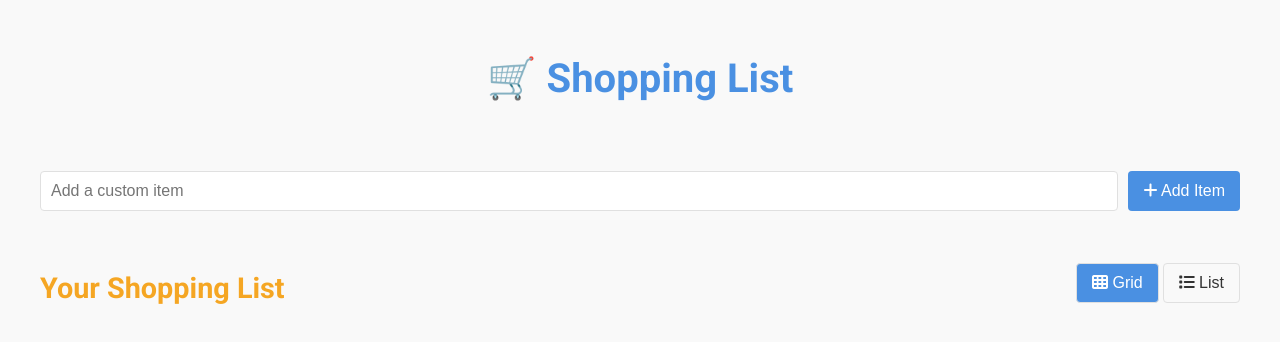
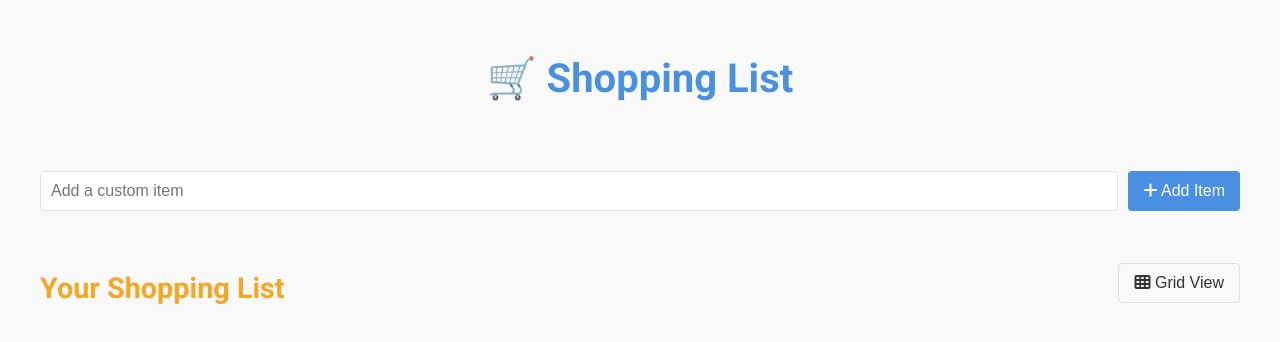
Before and after one commit to GEMS-Gallery/cartchecker-0191ee8c6083, a website built with Vite: page frontend/index.html in a window 1280 px wide. Built offline with nearby package versions, Linux system fonts and the light colour scheme; what @dfinity/agent would draw is missing.

Commit message:
0191ee9a-748e-766b-b807-f7ed2312b5cc

```diff
--- a/frontend/index.html
+++ b/frontend/index.html
@@ -25,8 +25,9 @@
                 <div class="list-header">
                     <h2>Your Shopping List</h2>
                     <div class="view-toggle">
-                        <button id="grid-view-btn" class="active"><i class="fas fa-th"></i> Grid</button>
-                        <button id="list-view-btn"><i class="fas fa-list"></i> List</button>
+                        <button id="view-toggle-btn">
+                            <i class="fas fa-th"></i> Grid View
+                        </button>
                     </div>
                 </div>
                 <ul id="shopping-list" class="grid-view"></ul>
--- a/frontend/index.js
+++ b/frontend/index.js
@@ -5,8 +5,9 @@ document.addEventListener('DOMContentLoaded', async () => {
     const shoppingList = document.getElementById('shopping-list');
     const addItemForm = document.getElementById('add-item-form');
     const newItemInput = document.getElementById('new-item');
-    const gridViewBtn = document.getElementById('grid-view-btn');
-    const listViewBtn = document.getElementById('list-view-btn');
+    const viewToggleBtn = document.getElementById('view-toggle-btn');
+
+    let isGridView = true;
 
     async function renderCategories() {
         const categories = await backend.getCategories();
@@ -38,10 +39,10 @@ document.addEventListener('DOMContentLoaded', async () => {
                 <span><span class="emoji">${item.emoji}</span>${item.description}</span>
                 <div class="actions">
                     <button class="toggle-btn" data-id="${item.id}">
-                        <i class="fas ${item.completed ? 'fa-check-circle' : 'fa-circle'}"></i>
+                        <i class="fas ${item.completed ? 'fa-check-square' : 'fa-square'}"></i>
                     </button>
                     <button class="delete-btn" data-id="${item.id}">
-                        <i class="fas fa-trash"></i>
+                        <i class="fas fa-trash-alt"></i>
                     </button>
                 </div>
             `;
@@ -49,22 +50,20 @@ document.addEventListener('DOMContentLoaded', async () => {
         });
     }
 
-    function setView(view) {
-        if (view === 'grid') {
+    function toggleView() {
+        isGridView = !isGridView;
+        if (isGridView) {
             shoppingList.classList.remove('list-view');
             shoppingList.classList.add('grid-view');
-            gridViewBtn.classList.add('active');
-            listViewBtn.classList.remove('active');
+            viewToggleBtn.innerHTML = '<i class="fas fa-list"></i> List View';
         } else {
             shoppingList.classList.remove('grid-view');
             shoppingList.classList.add('list-view');
-            listViewBtn.classList.add('active');
-            gridViewBtn.classList.remove('active');
+            viewToggleBtn.innerHTML = '<i class="fas fa-th"></i> Grid View';
         }
     }
 
-    gridViewBtn.addEventListener('click', () => setView('grid'));
-    listViewBtn.addEventListener('click', () => setView('list'));
+    viewToggleBtn.addEventListener('click', toggleView);
 
     categoriesContainer.addEventListener('click', async (e) => {
         if (e.target.classList.contains('category-item')) {
@@ -102,5 +101,4 @@ document.addEventListener('DOMContentLoaded', async () => {
 
     await renderCategories();
     await renderShoppingList();
-    setView('grid'); // Set default view
 });
--- a/frontend/styles.css
+++ b/frontend/styles.css
@@ -127,13 +127,13 @@ button:hover {
     margin-bottom: 20px;
 }
 
-.view-toggle button {
+#view-toggle-btn {
     background-color: var(--background-color);
     color: var(--text-color);
     border: 1px solid var(--border-color);
 }
 
-.view-toggle button.active {
+#view-toggle-btn:hover {
     background-color: var(--primary-color);
     color: white;
 }
```
